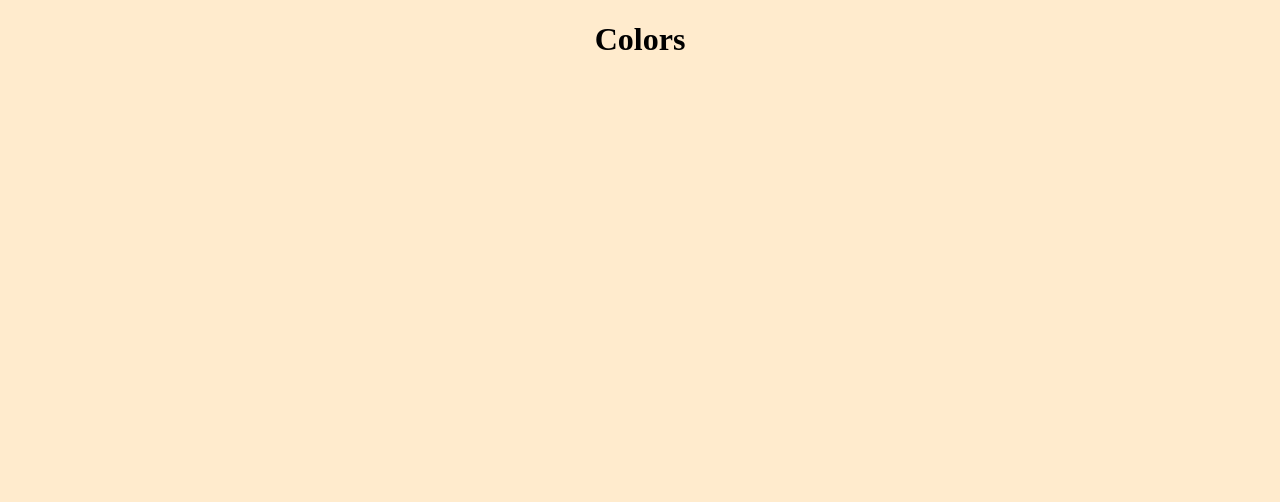
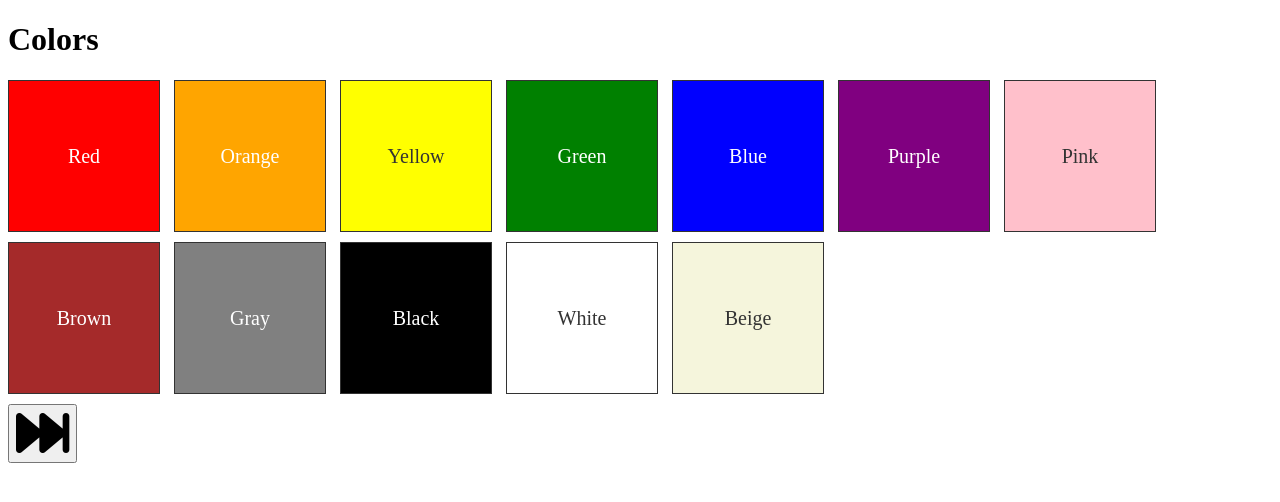
Before and after one commit to lswebdevelops/animal-sounds, a plain HTML site: page colors.html in a window 1280 px wide. Drawn offline with Linux system fonts and the light colour scheme.

Commit message:
audios of colors added

```diff
--- a/colors.html
+++ b/colors.html
@@ -9,10 +9,45 @@
   <!--  avoid client zooming in/out -->
   <meta name="viewport" content="width=device-width, initial-scale=1, maximum-scale=1, user-scalable=0">
   <script src="https://kit.fontawesome.com/8e7c30ddfb.js" crossorigin="anonymous"></script>
-  <link rel="stylesheet" href="style.css">
+  <link rel="stylesheet" href="styling2.css">
   <title>Colors</title>
 </head>
 <body>
     <h1>Colors</h1>
+    <div class="color-div red">Red</div>
+	<div class="color-div orange">Orange</div>
+	<div class="color-div yellow">Yellow</div>
+	<div class="color-div green">Green</div>
+	<div class="color-div blue">Blue</div>
+	<div class="color-div purple">Purple</div>
+	<div class="color-div pink">Pink</div>
+	<div class="color-div brown">Brown</div>
+	<div class="color-div gray">Gray</div>
+	<div class="color-div black">Black</div>
+	<div class="color-div white">White</div>
+	<div class="color-div beige">Beige</div>
+    <br>
+
+
+    <audio id="audio1" src="colorSounds/red.ogg"></audio>
+    <audio id="audio2" src="colorSounds/orange.ogg"></audio>
+    <audio id="audio3" src="colorSounds/yellow.ogg"></audio>
+    <audio id="audio4" src="colorSounds/green.ogg"></audio>
+    <audio id="audio5" src="colorSounds/blue.ogg"></audio>
+    <audio id="audio6" src="colorSounds/purple.ogg"></audio>
+    <audio id="audio7" src="colorSounds/pink.ogg"></audio>
+    <audio id="audio8" src="colorSounds/brown.ogg"></audio>
+    <audio id="audio9" src="colorSounds/gray.ogg"></audio>
+    <audio id="audio10" src="colorSounds/black.ogg"></audio>
+    <audio id="audio11" src="colorSounds/white.ogg"></audio>
+    <audio id="audio12" src="colorSounds/beige.ogg"></audio>
+
+
+<!-- add a new button element with an ID of "playButton" -->
+<div class="buttons">
+<button id="nextBtn"><i class="fa-sharp fa-solid fa-forward-fast fa-4x"></i></button>
+</div>
+
+
     </body>
     </html>
--- a/script2.js
+++ b/script2.js
@@ -5,3 +5,9 @@ history.pushState({}, '', '');
 window.addEventListener('beforeunload', function() {
   history.replaceState({}, '', location.href);
 });
+
+
+const nextBtn = document.querySelector('#nextBtn');
+nextBtn.addEventListener('click',()=>{
+  window.location.href = "body.html";
+});
--- /dev/null
+++ b/styling2.css
@@ -0,0 +1,63 @@
+.color-div {
+	margin: 0 10px 10px 0;
+	width: 150px;
+	height: 150px;
+	border: solid #333 1px;
+	display: inline-block;
+	text-align: center;
+	font-size: 20px;
+	line-height: 150px;
+	color: #fff;
+}
+
+.red {
+	background-color: red;
+}
+
+.orange {
+	background-color: orange;
+}
+
+.yellow {
+	background-color: yellow;
+    color: #333;
+}
+
+.green {
+	background-color: green;
+}
+
+.blue {
+	background-color: blue;
+}
+
+.purple {
+	background-color: purple;
+}
+
+.pink {
+	background-color: pink;
+    color: #333;
+}
+
+.brown {
+	background-color: brown;
+}
+
+.gray {
+	background-color: gray;
+}
+
+.black {
+	background-color: black;
+}
+
+.white {
+	background-color: white;
+	color: #333;
+}
+
+.beige {
+	background-color: beige;
+    color: #333;
+}
```
Also changed, not shown: body.html (added, +24 -0 lines), index.html (+12 -12 lines), 13 other files.
